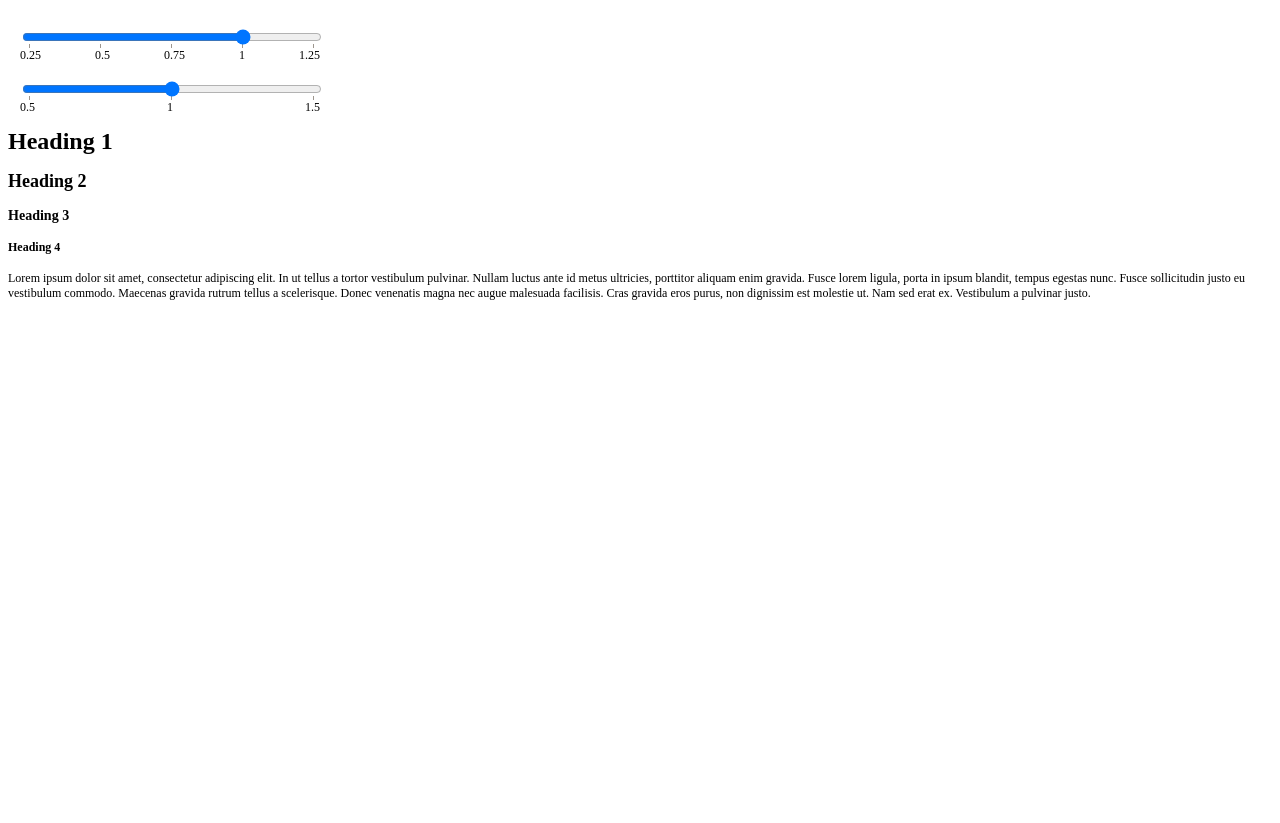
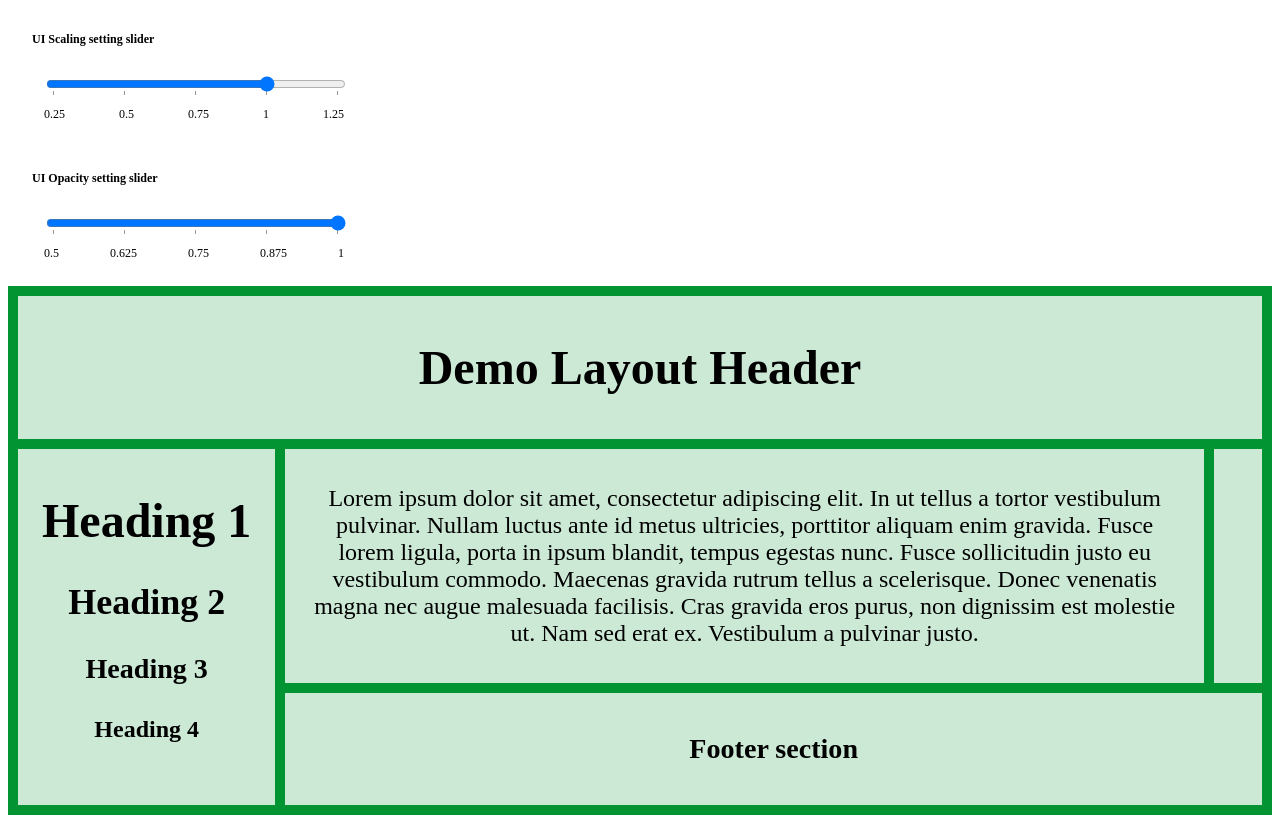
Before and after one commit to Josephine19001/gui-control-assignment, a React (Create React App) app: page / in a window 1280 px wide. Before the commit the page ends 800 px from the top, so only its background shows below. Built offline with nearby package versions, Linux system fonts and the light colour scheme.

Commit message:
update layout and styeling

```diff
--- a/src/App.tsx
+++ b/src/App.tsx
@@ -1,29 +1,7 @@
-import Slider from "./components/Slider";
-import DemoLayout from "./components/Slider/demo-layout";
-import { UISettingOptions } from "./components/Slider/util-types/types";
-import { getOpcacity, getScaling } from "./services/slider-service";
+import SliderUIControl from "./components/Slider";
 
 const App = () => {
-  getScaling();
-  getOpcacity();
-  return (
-    <div>
-      <Slider
-      min={0.25}
-      max={1.25}
-      step={0.25}
-      options={UISettingOptions.Scaling}
-    />
-    <Slider
-      min={0.5}
-      max={1.5}
-      step={0.5}
-      options={UISettingOptions.Opacity}
-    />
-
-    <DemoLayout />
-    </div>
-  );
+  return <SliderUIControl/>
 };
 
 export default App;
--- a/src/components/Slider/demo-layout.tsx
+++ /dev/null
@@ -1,21 +0,0 @@
-const DemoLayout = () => (
-  <div className="demo-layout">
-    <div>
-      <h1>Heading 1</h1>
-      <h2>Heading 2</h2>
-      <h3>Heading 3</h3>
-      <h4>Heading 4</h4>
-      <p>
-        Lorem ipsum dolor sit amet, consectetur adipiscing elit. In ut tellus a
-        tortor vestibulum pulvinar. Nullam luctus ante id metus ultricies,
-        porttitor aliquam enim gravida. Fusce lorem ligula, porta in ipsum
-        blandit, tempus egestas nunc. Fusce sollicitudin justo eu vestibulum
-        commodo. Maecenas gravida rutrum tellus a scelerisque. Donec venenatis
-        magna nec augue malesuada facilisis. Cras gravida eros purus, non
-        dignissim est molestie ut. Nam sed erat ex. Vestibulum a pulvinar justo.
-      </p>
-    </div>
-  </div>
-);
-
-export default DemoLayout;
--- /dev/null
+++ b/src/components/Slider/demo-layout/demo-layout.tsx
@@ -0,0 +1,33 @@
+import './style.css'
+
+const DemoLayout = () => (
+  <div className="demo-layout">
+    <div className="header">
+      <h1>Demo Layout Header</h1>
+    </div>
+    <div className="left-col">
+        <h1>Heading 1</h1>
+        <h2>Heading 2</h2>
+        <h3>Heading 3</h3>
+        <h4>Heading 4</h4>
+      </div>
+      <div className="main">
+        <p>
+          Lorem ipsum dolor sit amet, consectetur adipiscing elit. In ut tellus
+          a tortor vestibulum pulvinar. Nullam luctus ante id metus ultricies,
+          porttitor aliquam enim gravida. Fusce lorem ligula, porta in ipsum
+          blandit, tempus egestas nunc. Fusce sollicitudin justo eu vestibulum
+          commodo. Maecenas gravida rutrum tellus a scelerisque. Donec venenatis
+          magna nec augue malesuada facilisis. Cras gravida eros purus, non
+          dignissim est molestie ut. Nam sed erat ex. Vestibulum a pulvinar
+          justo.
+        </p>
+      </div>
+      <div className="right-col"></div>
+    <div className="footer">
+      <h3>Footer section</h3>
+    </div>
+  </div>
+);
+
+export default DemoLayout;
--- /dev/null
+++ b/src/components/Slider/demo-layout/style.css
@@ -0,0 +1,23 @@
+.header { grid-area: header; }
+.left-col { grid-area: menu; }
+.main { grid-area: main; }
+.right-col { grid-area: right; }
+.footer { grid-area: footer; }
+
+.demo-layout {
+  display: grid;
+  grid-template-areas:
+    'header header header header header header'
+    'menu main main main right right'
+    'menu footer footer footer footer footer';
+  gap: 10px;
+  background-color: #029433;
+  padding: 10px;
+}
+
+.demo-layout > div {
+  background-color: rgba(255, 255, 255, 0.8);
+  text-align: center;
+  padding: 1rem 2rem;
+  font-size: 2rem;
+}
--- a/src/components/Slider/index.tsx
+++ b/src/components/Slider/index.tsx
@@ -1,4 +1,33 @@
+import { getOpcacity, getScaling } from "../../services/slider-service";
+import DemoLayout from "./demo-layout/demo-layout";
+import Slider from "./Slider";
+import { UISettingOptions } from "./util-types/types";
 
-import Slider from './Slider';
-
-export default Slider;
+const SliderUIControl = () => {
+  getScaling();
+  getOpcacity();
+  return (
+    <div className="slider">
+      <div className="slider-section">
+        <strong>UI Scaling setting slider</strong>
+        <Slider
+          min={0.25}
+          max={1.25}
+          step={0.25}
+          options={UISettingOptions.Scaling}
+        />
+      </div>
+      <div className="slider-section">
+        <strong>UI Opacity setting slider</strong>
+        <Slider
+          min={0.5}
+          max={1}
+          step={0.125}
+          options={UISettingOptions.Opacity}
+        />
+      </div>
+      <DemoLayout />
+    </div>
+  );
+};
+export default SliderUIControl;
--- a/src/components/Slider/slider-style.css
+++ b/src/components/Slider/slider-style.css
@@ -1,5 +1,7 @@
-.container {}
-
+.slider-section {
+    padding: 2rem;
+    display: block;
+}
 .slider-container {
     width: 25rem;
     position: relative;
@@ -12,7 +14,7 @@
     list-style: none;
     position: absolute;
     display: flex;
-    top: 1rem;
+    top: 2rem;
     width: 100%;
     justify-content: space-between;
     right: 0rem;
```
